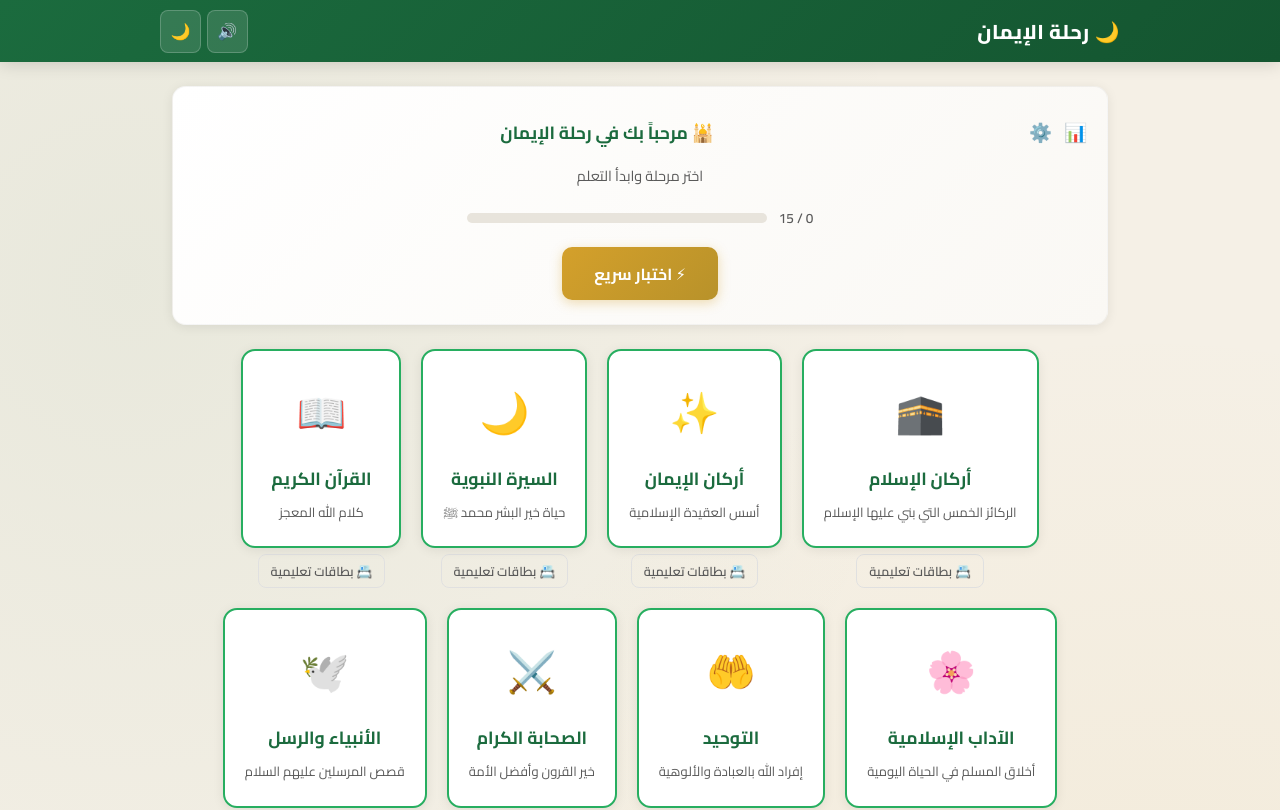
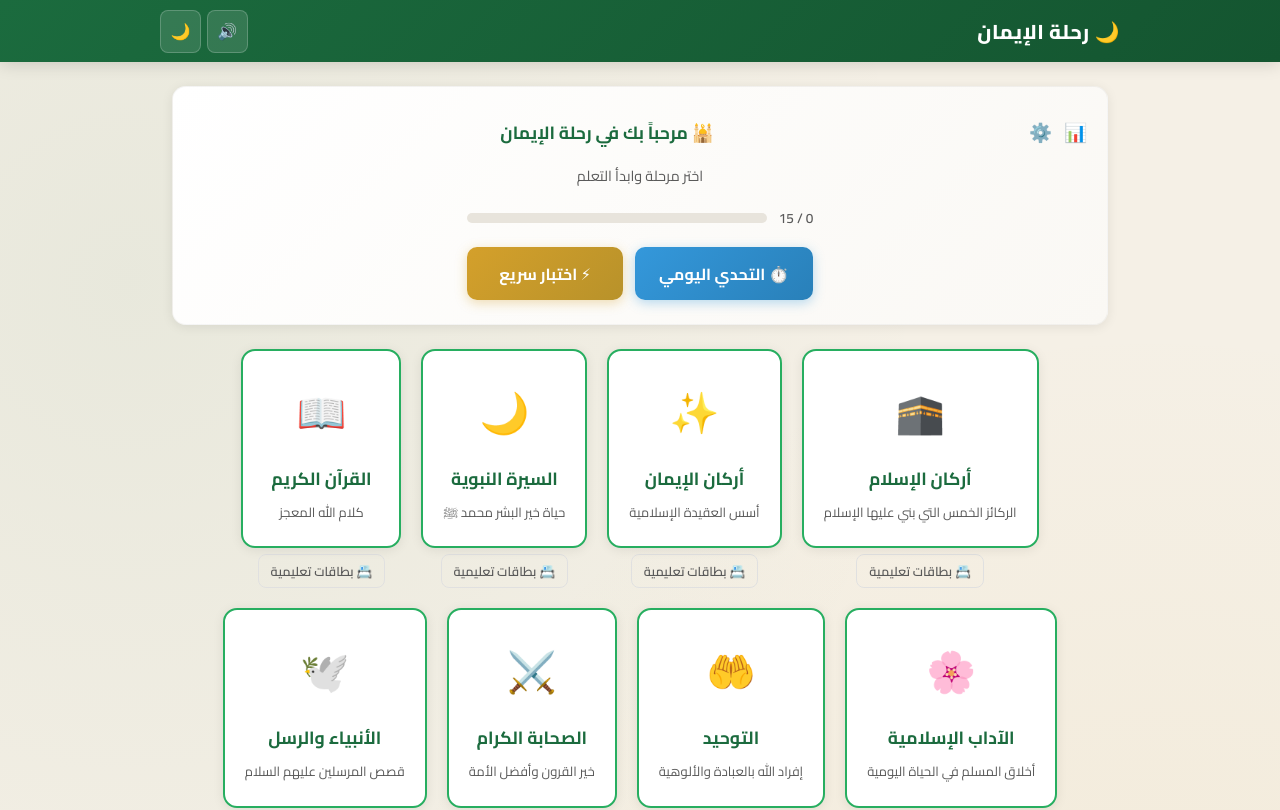
Before and after one commit to anubisland/islamic_game, a React (Vite) app: page / in a window 1280 px wide. Shown: the top 810 px of the page. Built offline with nearby package versions, Linux system fonts and the light colour scheme.

Commit message:
إضافة التحدي اليومي (5 أسئلة يومياً)

```diff
--- a/src/App.tsx
+++ b/src/App.tsx
@@ -11,6 +11,7 @@ import { FlashcardPage } from "./pages/FlashcardPage";
 import { loadLeaderboard, addScore } from "./utils/leaderboard";
 import { computeStats } from "./utils/stats";
 import { generateQuickQuiz } from "./utils/quickQuiz";
+import { generateDailyQuiz, getDailyChallengeDate } from "./utils/dailyQuiz";
 import { saveProgress } from "./utils/storage";
 import type { LeaderboardEntry, Stage } from "./types";
 
@@ -22,6 +23,8 @@ export default function App() {
   const [showStats, setShowStats] = useState(false);
   const [quickQuizStage, setQuickQuizStage] = useState<Stage | null>(null);
   const [flashcardStage, setFlashcardStage] = useState<Stage | null>(null);
+  const [showDaily, setShowDaily] = useState(false);
+  const [dailyDate, setDailyDate] = useState(() => localStorage.getItem("daily-challenge-date") ?? "");
   const [leaderboard, setLeaderboard] = useState<LeaderboardEntry[]>(loadLeaderboard);
 
   if (currentStageIndex !== null) {
@@ -127,6 +130,31 @@ export default function App() {
     );
   }
 
+  if (showDaily) {
+    const today = getDailyChallengeDate();
+    const dailyStage: Stage = {
+      id: "daily",
+      title: `التحدي اليومي — ${today}`,
+      subtitle: "5 أسئلة عشوائية من جميع المراحل",
+      icon: "⏱️",
+      lessons: [],
+      questions: generateDailyQuiz(),
+    };
+    return (
+      <StagePage
+        stage={dailyStage}
+        onComplete={() => {
+          localStorage.setItem("daily-challenge-date", today);
+          setDailyDate(today);
+          setShowDaily(false);
+        }}
+        onBack={() => setShowDaily(false)}
+        soundEnabled={sound.enabled}
+        onToggleSound={() => sound.setEnabled(!sound.enabled)}
+      />
+    );
+  }
+
   return (
     <HomePage
       progress={progress}
@@ -136,6 +164,8 @@ export default function App() {
       onSettings={() => setShowSettings(true)}
       onStats={() => setShowStats(true)}
       onQuickQuiz={() => setQuickQuizStage(generateQuickQuiz())}
+      onDailyChallenge={() => setShowDaily(true)}
+      dailyCompleted={dailyDate === getDailyChallengeDate()}
       onReset={reset}
       soundEnabled={sound.enabled}
       onToggleSound={() => sound.setEnabled(!sound.enabled)}
--- a/src/pages/HomePage.tsx
+++ b/src/pages/HomePage.tsx
@@ -14,12 +14,14 @@ interface Props {
   onSettings: () => void;
   onStats: () => void;
   onQuickQuiz: () => void;
+  onDailyChallenge?: () => void;
+  dailyCompleted?: boolean;
   onReset: () => void;
   soundEnabled?: boolean;
   onToggleSound?: () => void;
 }
 
-export function HomePage({ progress, leaderboard, onSelectStage, onFlashcards, onSettings, onStats, onQuickQuiz, onReset, soundEnabled, onToggleSound }: Props) {
+export function HomePage({ progress, leaderboard, onSelectStage, onFlashcards, onSettings, onStats, onQuickQuiz, onDailyChallenge, dailyCompleted, onReset, soundEnabled, onToggleSound }: Props) {
   const completedCount = Object.values(progress.stages).filter((s) => s.completed).length;
   const pct = stages.length > 0 ? (completedCount / stages.length) * 100 : 0;
   const unlockedIds = progress.achievements ?? [];
@@ -108,7 +110,26 @@ export function HomePage({ progress, leaderboard, onSelectStage, onFlashcards, o
             </div>
           </div>
 
-          <div style={{ textAlign: "center", marginTop: "1rem" }}>
+          <div style={{ textAlign: "center", marginTop: "1rem", display: "flex", gap: "0.75rem", justifyContent: "center", flexWrap: "wrap" }}>
+            {onDailyChallenge && (
+              <button
+                onClick={onDailyChallenge}
+                style={{
+                  background: dailyCompleted ? "var(--card-bg)" : "linear-gradient(135deg, #3498db, #2980b9)",
+                  color: dailyCompleted ? "var(--text-light)" : "#fff",
+                  padding: "0.7rem 1.5rem",
+                  borderRadius: 10,
+                  fontSize: "1rem",
+                  fontWeight: 700,
+                  border: dailyCompleted ? "2px solid var(--green-light)" : "none",
+                  boxShadow: dailyCompleted ? "none" : "0 3px 12px rgba(52,152,219,0.35)",
+                }}
+                onMouseEnter={(e) => { e.currentTarget.style.transform = "translateY(-2px)"; }}
+                onMouseLeave={(e) => { e.currentTarget.style.transform = "translateY(0)"; }}
+              >
+                {dailyCompleted ? "✅ اكتمل التحدي اليومي" : "⏱️ التحدي اليومي"}
+              </button>
+            )}
             <button
               onClick={onQuickQuiz}
               style={{
--- /dev/null
+++ b/src/utils/dailyQuiz.ts
@@ -0,0 +1,32 @@
+import { stages } from "../data/stages";
+import type { Question } from "../types";
+
+function seededRandom(seed: number): number {
+  const x = Math.sin(seed) * 10000;
+  return x - Math.floor(x);
+}
+
+function shuffleArray<T>(arr: T[], seed: number): T[] {
+  const result = [...arr];
+  let m = result.length;
+  while (m) {
+    m--;
+    seed = seed * 16807 + 1;
+    const i = Math.floor(seededRandom(seed) * (m + 1));
+    [result[m], result[i]] = [result[i], result[m]];
+  }
+  return result;
+}
+
+export function generateDailyQuiz(): Question[] {
+  const today = new Date();
+  const seed = today.getFullYear() * 10000 + (today.getMonth() + 1) * 100 + today.getDate();
+
+  const allQuestions = stages.flatMap((s) => s.questions);
+  const shuffled = shuffleArray(allQuestions, seed);
+  return shuffled.slice(0, 5);
+}
+
+export function getDailyChallengeDate(): string {
+  return new Date().toISOString().slice(0, 10);
+}
```
Also changed, not shown: 1 other file (tests, documents, lock files or other folders).
